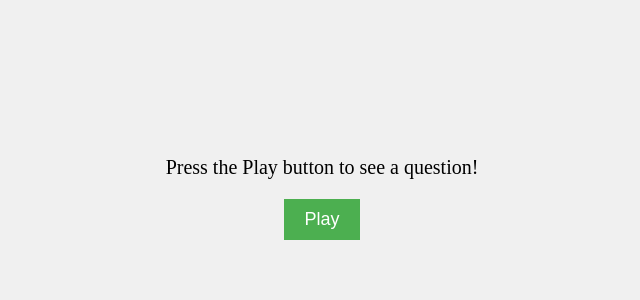
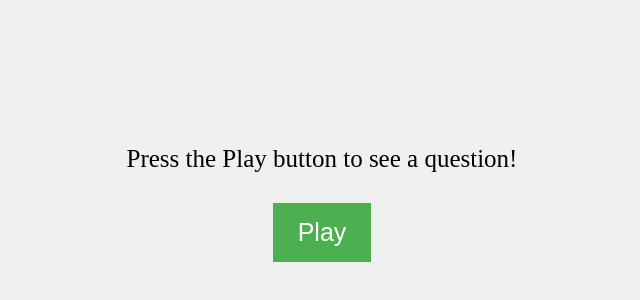
Before and after one commit to grbhenshaw/Wouldyourather, a plain HTML site: page index.html in a window 1280 px wide. Shown: the part 210-510 px from the top of the page, without its empty margins (318-958 px from the left). Drawn offline with Linux system fonts and the light colour scheme.

Commit message:
Update index.html

```diff
--- a/index.html
+++ b/index.html
@@ -1,6 +1,7 @@
 <!DOCTYPE html>
 <html>
 <head>
+    <meta name="viewport" content="width=device-width, initial-scale=1">
     <title>Would You Rather</title>
     <style>
         body {
@@ -12,13 +13,14 @@
             background-color: #f0f0f0;
         }
         #question {
-            font-size: 20px;
+            font-size: 25px;
             margin-bottom: 20px;
             text-align: center;
+            padding: 10px;
         }
         #playButton {
-            padding: 10px 20px;
-            font-size: 18px;
+            padding: 15px 25px;
+            font-size: 25px;
             background-color: #4CAF50;
             color: white;
             border: none;
```
